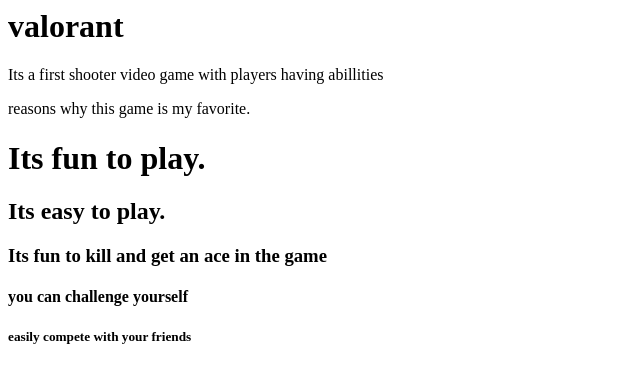
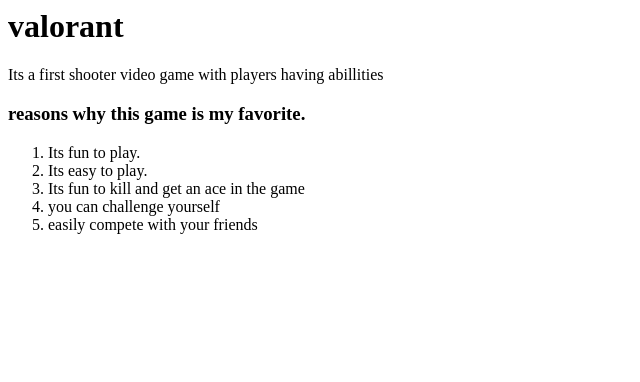
Before and after one commit to kquroo/lancealt, a plain HTML site: page sample2.html in a window 1280 px wide. Shown: the whole page, without its empty margins (0-640 px from the left). Drawn offline with Linux system fonts and the light colour scheme.

Commit message:
Update sample2.html

```diff
--- a/sample2.html
+++ b/sample2.html
@@ -6,19 +6,22 @@
         <meta charset="UTF-8">
         <meta name="author" content="Lance Ditchon">
         <meta name="keywords" content="lab Excercise 1">
-        <meta name="revised" content="15-08-2024">
+        <meta name="revised" content="27-08-2024">
 
     </head>
     <body>
-	    <div>
+	    <span>
 		  <h1>valorant</h1>
 		  <p>Its a first shooter video game with players having abillities<p/>
-	    </div>
 
-		  <span>reasons why this game is my favorite.</span>
 
-			<h1>Its fun to play.</h1>
-			<h2>Its easy to play.</h2>
-			<h3>Its fun to kill and get an ace in the game</h3>
-			<h4>you can challenge yourself</h4>
-			<h5>easily compete with your friends</h5>
+		  <span>
+         <h3>reasons why this game is my favorite.</h3>
+    <ol>
+
+      <li>Its fun to play.</h1>
+			<li>Its easy to play.</h2>
+			<li>Its fun to kill and get an ace in the game</h3>
+			<li>you can challenge yourself</h4>
+			<li>easily compete with your friends</h5>
+</ol>
```
